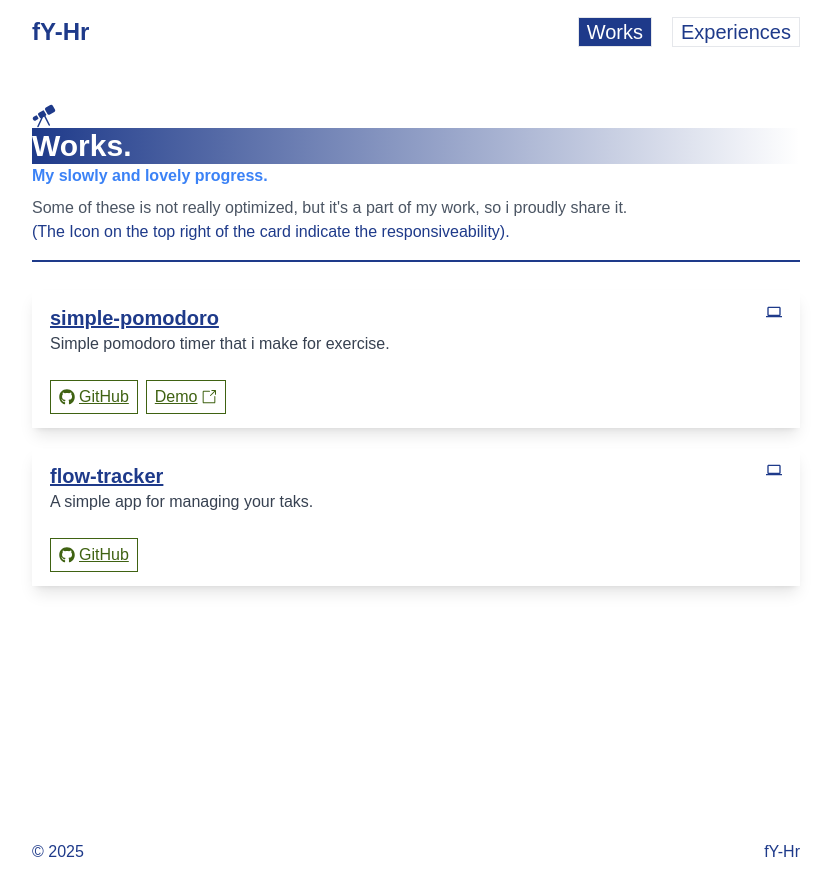
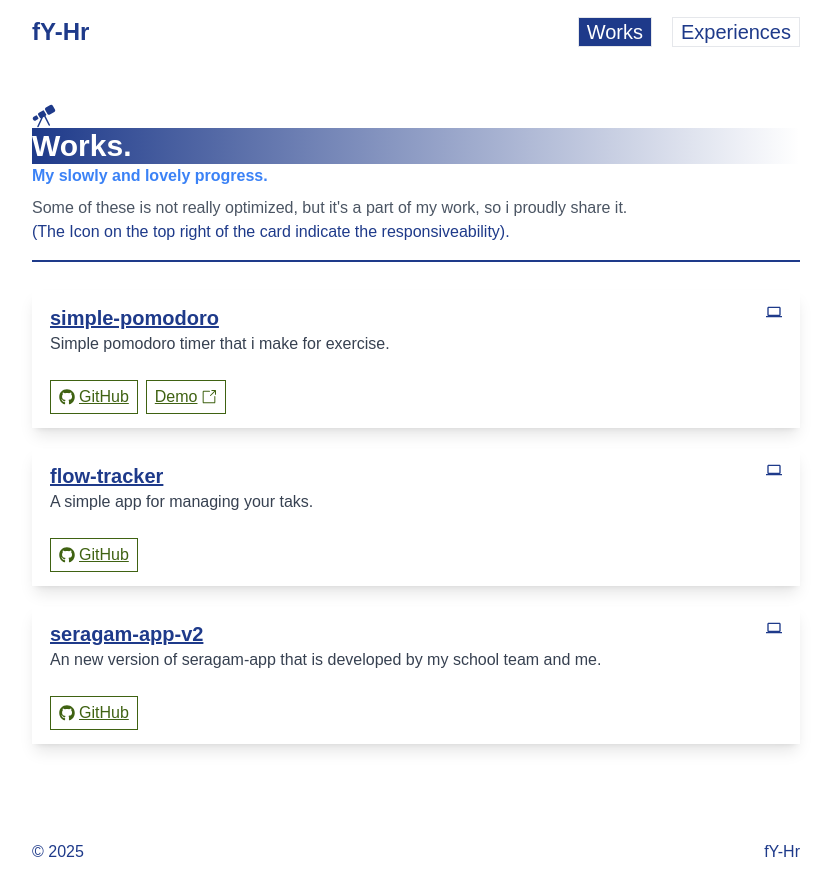
Before and after one commit to fY-Hr/fyhr-page, a Next.js app: page /works in a window 1280 px wide. Shown: the whole page, without its empty margins (224-1055 px from the left). Built offline with nearby package versions, Linux system fonts and the light colour scheme; a web font is replaced by a local one.

Commit message:
feat: works page update

```diff
--- a/components/section/Projects.tsx
+++ b/components/section/Projects.tsx
@@ -23,6 +23,13 @@ const works: Work[] = [
         source: 'https://github.com/fY-Hr/flow-tracker',
         demo: '',
         media: 'desktop'
+    },
+    {
+        title: 'seragam-app-v2',
+        description: 'An new version of seragam-app that is developed by my school team and me.',
+        source: 'https://github.com/abhipraya-kusuma-dev/seragam-app-v2',
+        demo: '',
+        media: 'desktop'
     }
 ]
 
```
